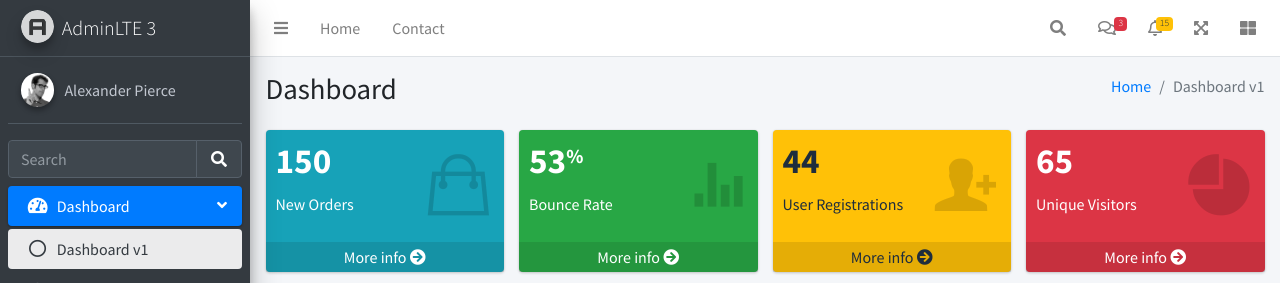
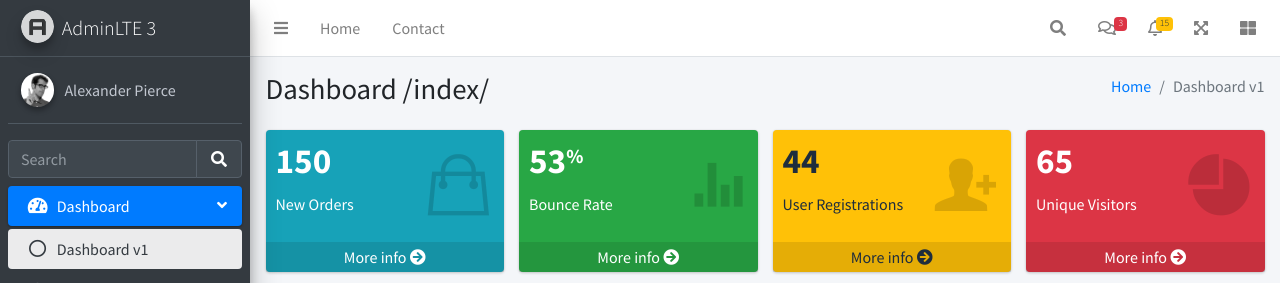
Before and after one commit to ademkocamaz/boilerplate-django-adminlte, a Django app: page /index/ in a window 1280 px wide. Shown: the top 283 px of the page. Run offline with Django 4.2, Linux system fonts and the light colour scheme; some libraries are stand-ins or nearby versions.

Commit message:
Update index.html

```diff
--- a/templates/home/index.html
+++ b/templates/home/index.html
@@ -46,7 +46,7 @@
       <div class="container-fluid">
         <div class="row mb-2">
           <div class="col-sm-6">
-            <h1 class="m-0">Dashboard</h1>
+            <h1 class="m-0">Dashboard {{ request.path }}</h1>
           </div><!-- /.col -->
           <div class="col-sm-6">
             <ol class="breadcrumb float-sm-right">
```
